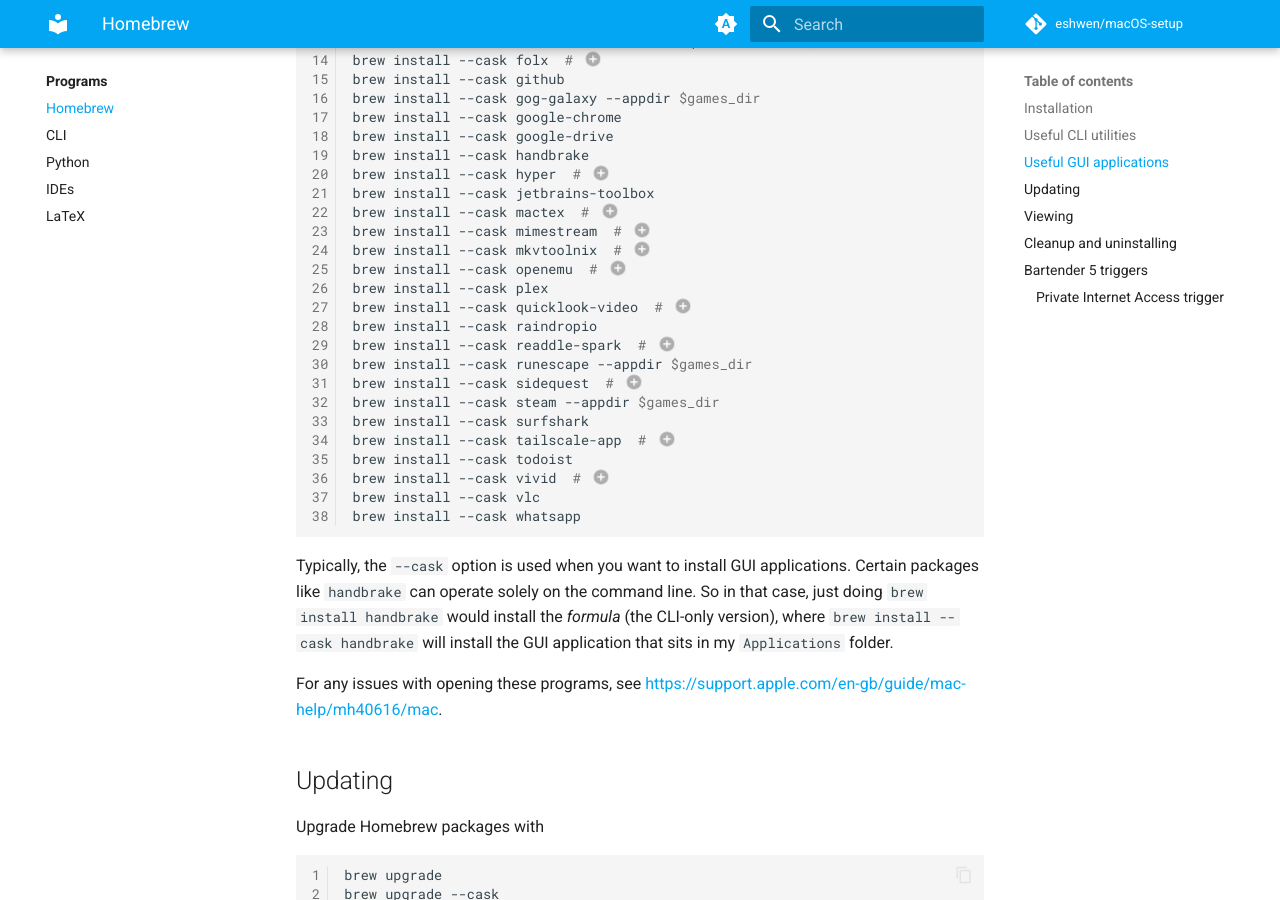
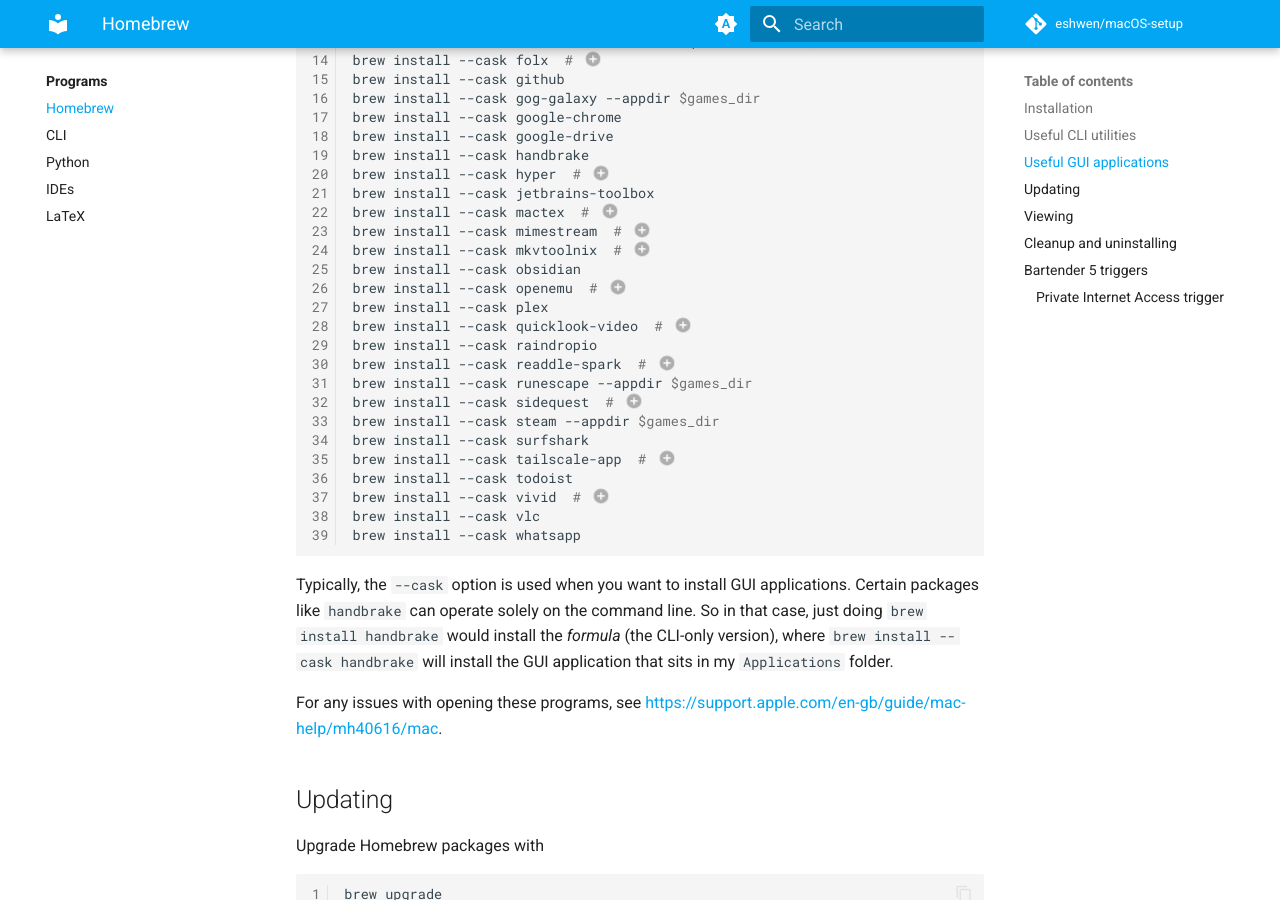
Before and after one commit to eshwen/macOS-setup, an MkDocs documentation site: the page built from docs/programs/homebrew.md, in a window 1280 px wide and 900 px high, scrolled down 1266 px. Built offline with MkDocs 1.6.1 and Material for MkDocs 9.7.7, drawn with Linux system fonts in a browser that asks for light colours; comment, search, counter and statistics services are not loaded; the version menu is left out.

Commit message:
Add installation command for Obsidian

```diff
--- a/docs/programs/homebrew.md
+++ b/docs/programs/homebrew.md
@@ -75,6 +75,7 @@
 brew install --cask mactex  # (9)
 brew install --cask mimestream  # (10)
 brew install --cask mkvtoolnix  # (11)
+brew install --cask obsidian
 brew install --cask openemu  # (12)
 brew install --cask plex
 brew install --cask quicklook-video  # (13)
```
